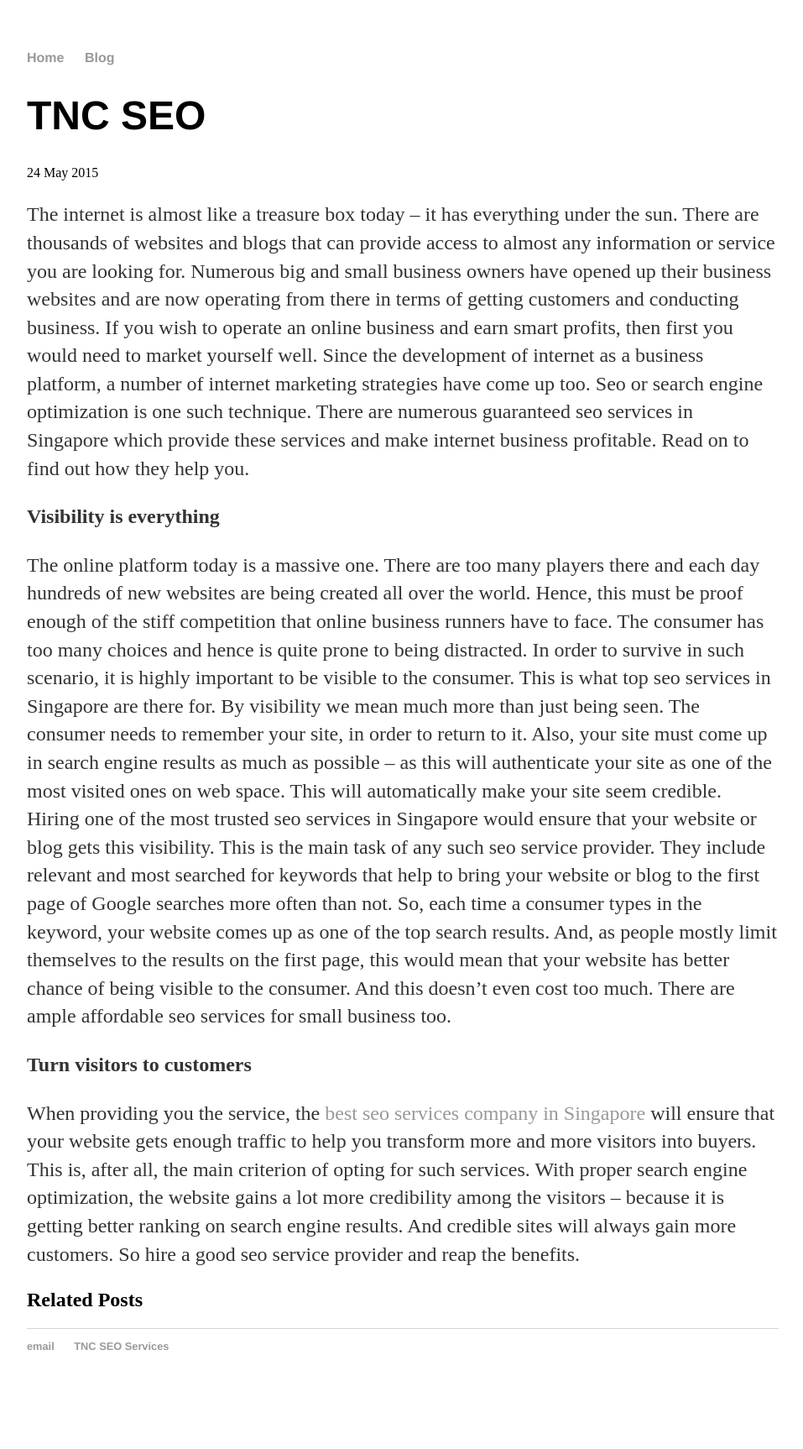
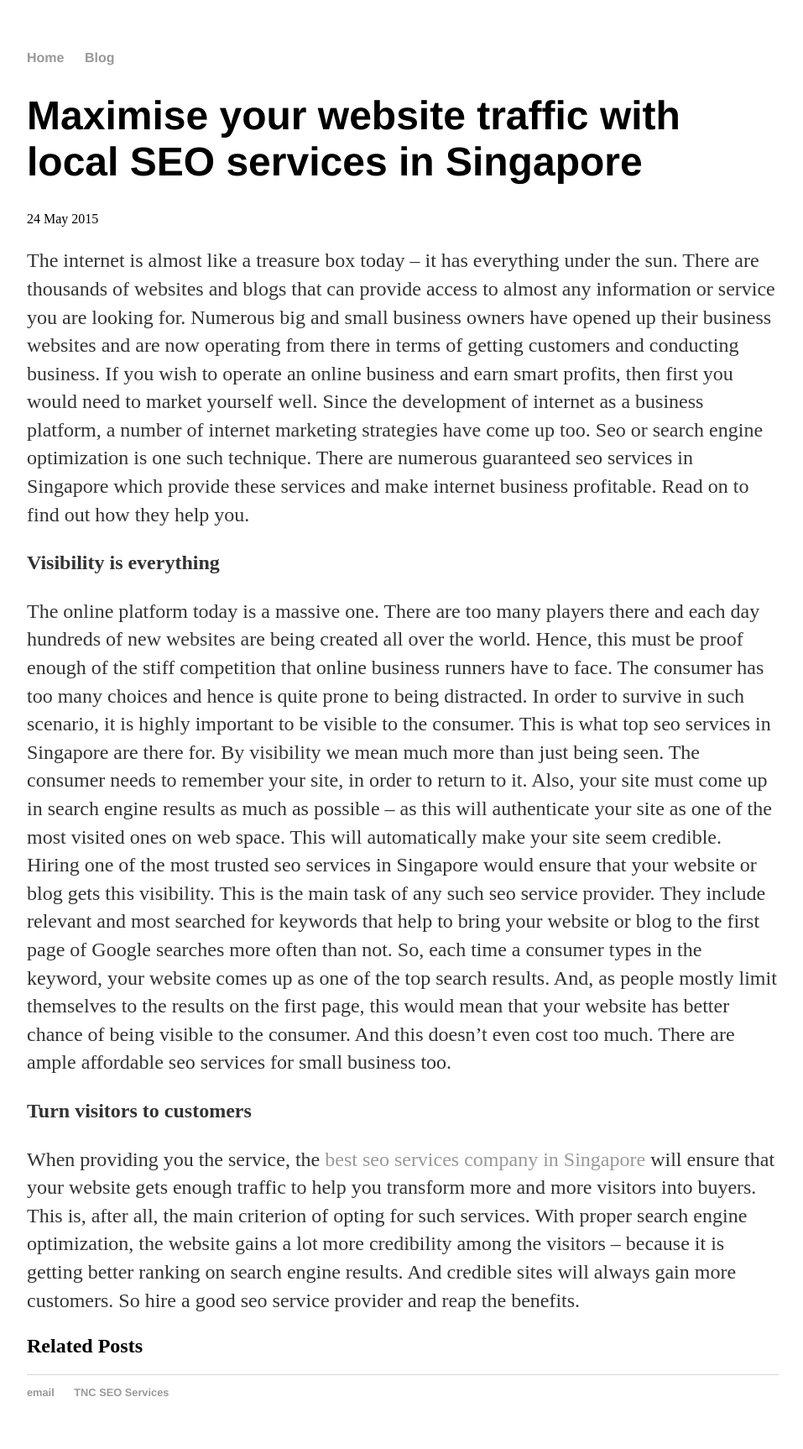
Before and after one commit to NewAgeMarketing/newagemarketing.github.io, a Jekyll site: the page built from _posts/2015-05-24-maximise-your-website-traffic-with-local-seo-services.md, in a window 1280 px wide. Shown: the whole page at 84% size, without its empty margins (160-1117 px from the left). Built offline with Jekyll 4.4.1, drawn with Linux system fonts in a browser that asks for light colours; before the commit the page ends 1671 px from its top, so only the background shows below that.

Commit message:
Update and rename 2015-05-24-tnc-seo.md to 2015-05-24-maximise-your-website-traffic-with-local-seo-services.md

```diff
--- a/_posts/2015-05-24-tnc-seo.md
+++ b/_posts/2015-05-24-maximise-your-website-traffic-with-local-seo-services.md
@@ -1,6 +1,6 @@
 ---
 layout: post
-title: "TNC SEO"
+title: "Maximise your website traffic with local SEO services in Singapore"
 date: 2015-05-24
 ---
 
```
